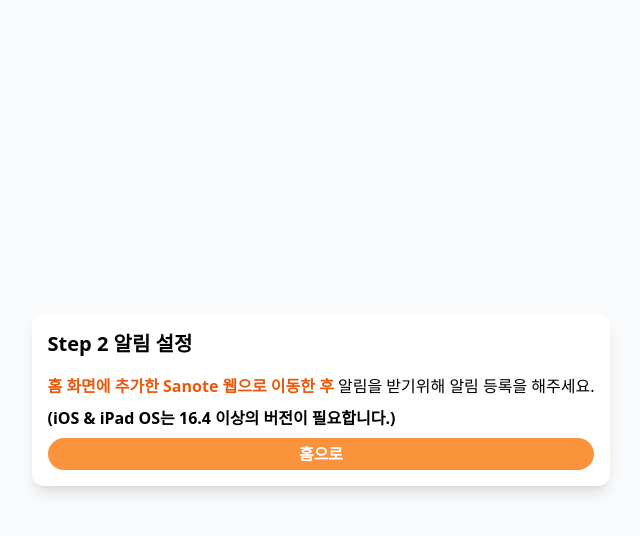
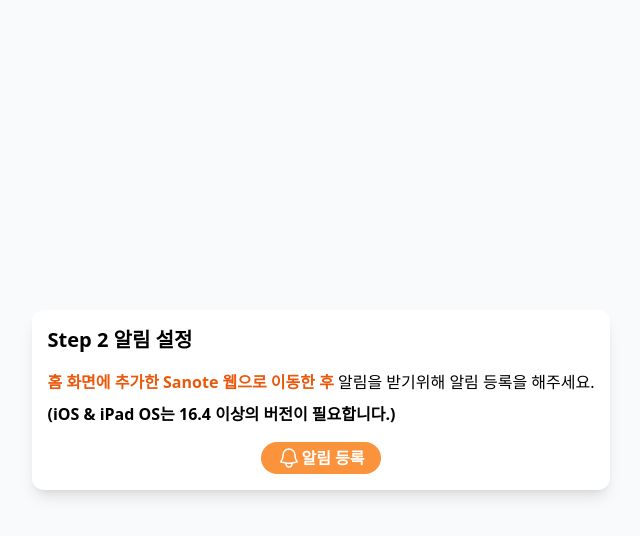
Before and after one commit to jhyunwoo/sanote-web, a Next.js app: page /setup in a window 1280 px wide. Both pictures are taken after a click on the button "다음". Shown: the top 536 px of the page, without its empty margins (319-959 px from the left). Built offline with nearby package versions, Linux system fonts and the light colour scheme; what pocketbase would draw is missing.

Commit message:
try to fix setup 5

```diff
--- a/app/components/Push.tsx
+++ b/app/components/Push.tsx
@@ -1,11 +1,13 @@
 "use client"
 
 import pb from "@/lib/pocketbase"
+import { isNoti } from "@/lib/recoil"
 import { BellIcon } from "@heroicons/react/24/outline"
-import { useEffect, useState } from "react"
+import { useEffect } from "react"
+import { useRecoilState } from "recoil"
 
 export default function Push() {
-	const [noti, setNoti] = useState<boolean>()
+	const [noti, setNoti] = useRecoilState(isNoti)
 
 	async function pushInfo(subscription: PushSubscription) {
 		if (pb.authStore.model?.id) {
@@ -23,9 +25,11 @@ export default function Push() {
 				await pb.collection("pushInfos").create(data)
 				window.localStorage.setItem("pushInfo", "true")
 				console.log("push new")
+				setNoti(true)
 			} catch (e) {
 				window.localStorage.setItem("pushInfo", "true")
 				console.log("push old")
+				setNoti(true)
 			}
 		}
 	}
@@ -33,6 +37,7 @@ export default function Push() {
 	function register() {
 		navigator.serviceWorker.ready.then((registration) => {
 			registration.pushManager.getSubscription().then(async (subscription) => {
+				console.log(subscription)
 				if (subscription) {
 					pushInfo(subscription)
 				} else {
@@ -59,7 +64,7 @@ export default function Push() {
 
 	return (
 		<div className="w-full">
-			{noti ? (
+			{!noti ? (
 				<button
 					onClick={register}
 					className="p-1 bg-orange-400 hover:bg-orange-500 transition duration-200 text-white flex items-center justify-center rounded-full mt-2 px-4 mx-auto"
--- a/app/setup/page.tsx
+++ b/app/setup/page.tsx
@@ -3,9 +3,11 @@
 import { useEffect, useState } from "react"
 import Push from "../components/Push"
 import Link from "next/link"
+import { useRecoilState } from "recoil"
+import { isNoti } from "@/lib/recoil"
 
 function PushNotification() {
-	const [noti, setNoti] = useState<boolean>()
+	const [noti, setNoti] = useRecoilState(isNoti)
 	useEffect(() => {
 		if (Notification?.permission === "granted") {
 			setNoti(true)
@@ -22,7 +24,7 @@ function PushNotification() {
 			</div>
 			<div className="my-2 font-semibold">(iOS & iPad OS는 16.4 이상의 버전이 필요합니다.)</div>
 
-			{noti ? (
+			{!noti ? (
 				<Push />
 			) : (
 				<Link
--- a/lib/recoil.ts
+++ b/lib/recoil.ts
@@ -30,3 +30,8 @@ export const userInfo = atom<UserInfoType>({
 		valid: null,
 	},
 })
+
+export const isNoti = atom<boolean>({
+	key: "isNoti",
+	default: false,
+})
```
Also changed, not shown: 1 other file (tests, documents, lock files or other folders). Lines whose indentation alone changed are shown as unchanged.
